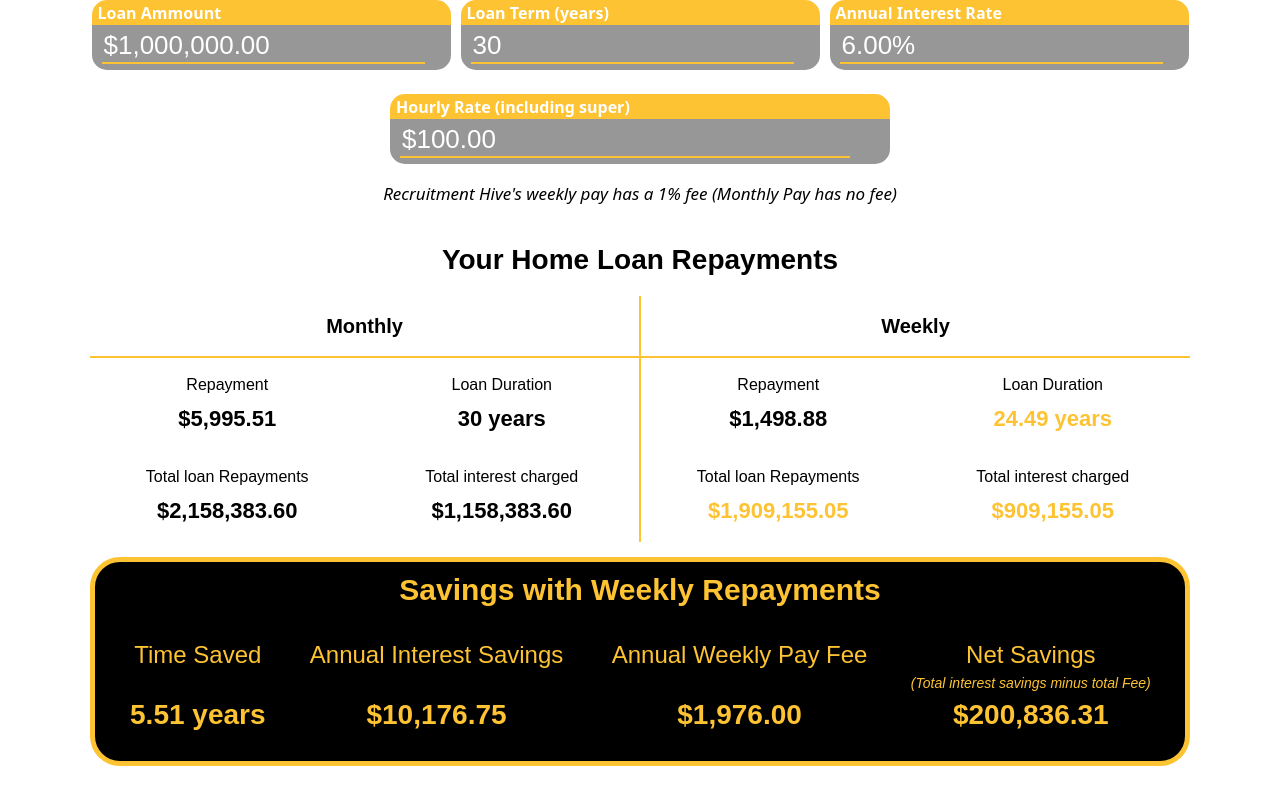
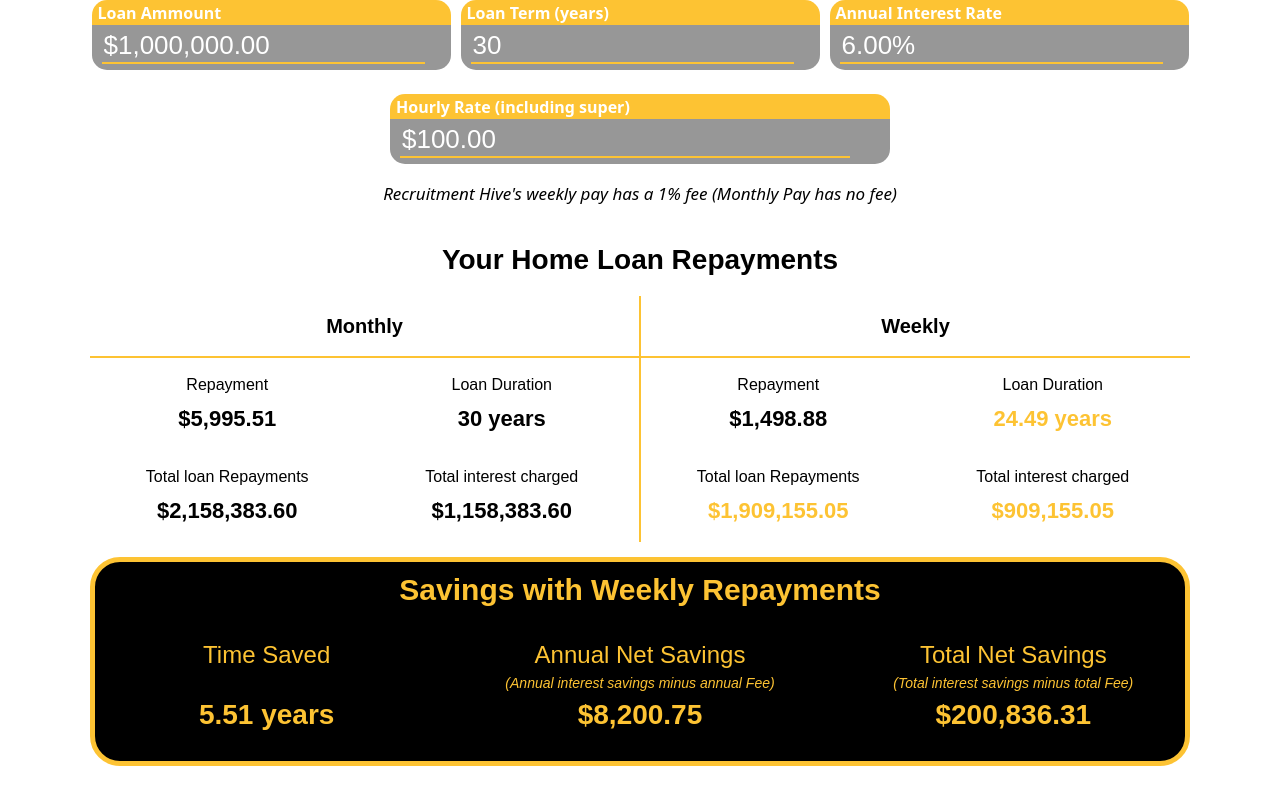
Before and after one commit to spikyMalkallam/pay-calculator, a React (Vite) app: page /#/homeloan-calculator in a window 1280 px wide. Built offline with nearby package versions, Linux system fonts and the light colour scheme.

Commit message:
Mortage page cleanup

```diff
--- a/src/dropdown.tsx
+++ b/src/dropdown.tsx
@@ -468,17 +468,12 @@ export function MortageRepaymentTable({ mortageData }: MortageProps) {
                         <div className="highlighted-value">{mortageData['weeklyTimeSaved']} years</div>
                     </div>
                     <div className="sub-benefit-box">
-                        <p>Annual Interest Savings</p>
-                        <p style={{ fontSize: '14px', margin: '0px' }}>&#x00AD;</p>
-                        <div className="highlighted-value">{displayMoney(mortageData['weeklyAnnualInterestSavings'])}</div>
+                        <p>Annual Net Savings</p>
+                        <p style={{ fontSize: '14px', margin: '0px' }}><i>(Annual interest savings minus annual Fee)</i></p>
+                        <div className="highlighted-value">{displayMoney(mortageData['weeklyAnnualInterestSavings'] - mortageData['yearlyFee'])}</div>
                     </div>
                     <div className="sub-benefit-box">
-                        <p>Annual Weekly Pay Fee</p>
-                        <p style={{ fontSize: '14px', margin: '0px' }}>&#x00AD;</p>
-                        <div className="highlighted-value">{displayMoney(mortageData['yearlyFee'])}</div>
-                    </div>
-                    <div className="sub-benefit-box">
-                        <p>Net Savings</p>
+                        <p>Total Net Savings</p>
                         <p style={{ fontSize: '14px', margin: '0px' }}><i>(Total interest savings minus total Fee)</i></p>
                         <div className="highlighted-value">{displayMoney(round(mortageData['weeklyInterestSavings'] - (mortageData['totalFeeSum']), 2))}</div>
                     </div>
@@ -486,6 +481,15 @@ export function MortageRepaymentTable({ mortageData }: MortageProps) {
             </div>
 
             <style>{`
+            #savings-box {
+                display: flex;
+                flex-direction: column;
+                justify-content: center;
+                align-items: center;
+            }
+            #savings-header {
+                width: fit-content;
+            }
             #mortage-dropdown {
                 justify-content: center;
                 align-items: center;
@@ -553,10 +557,13 @@ export function MortageRepaymentTable({ mortageData }: MortageProps) {
           display: flex;
           justify-content: space-around;
           text-align: center;
-          gap: 20px;
+          gap: 80px;
           padding: 20px;
+          width: 100%;
         }
-
+        .sub-benefit-box {
+            width: 120%;
+        }
         /* Mobile Adjustments */
         @media (max-width: 654px) {
           .comparison-column.border-right { border-right: none; }
```
